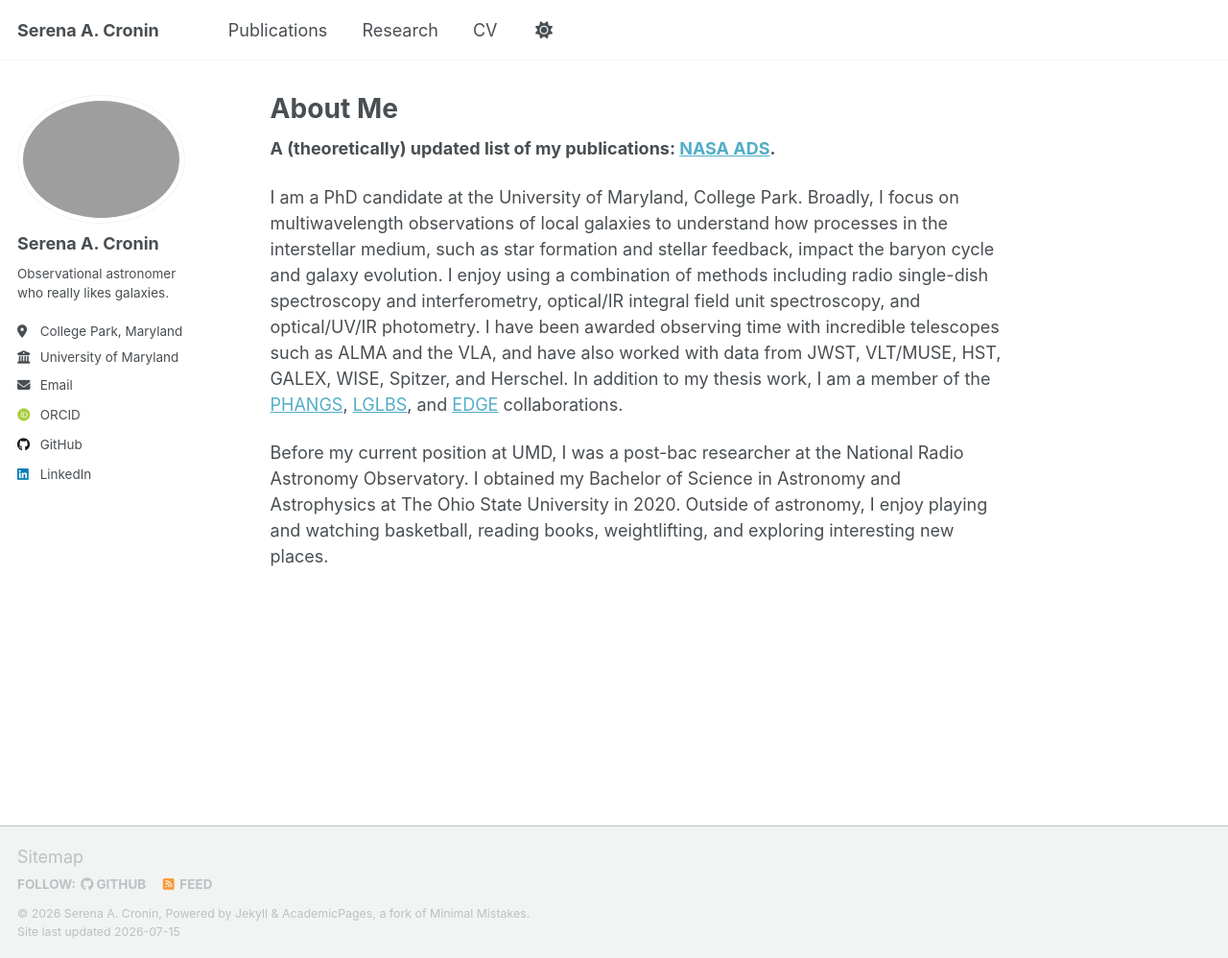
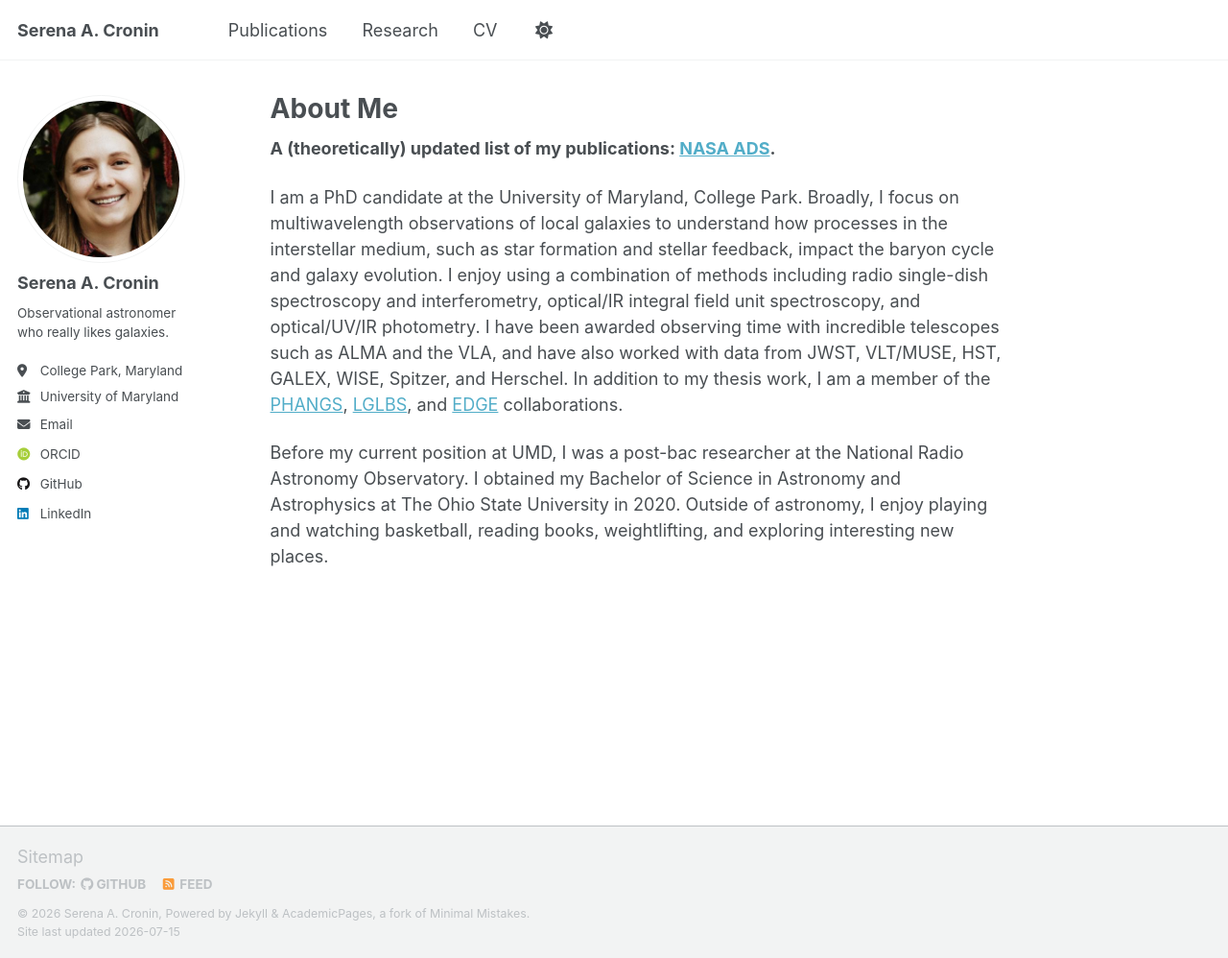
Before and after one commit to serenacronin/serenacronin.github.io, a Jekyll site: the page built from _pages/about.md, in a window 1280 px wide and 998 px high. Shown: the whole window at 96% size. Built offline with Jekyll 4.4.1, drawn with Linux system fonts in a browser that asks for light colours; some web fonts are replaced; a script that is not in the unit is left out.

Commit message:
Fix avatar file extension in config
Updated avatar file extension from .jpeg to .jpg.

```diff
--- a/_config.yml
+++ b/_config.yml
@@ -19,7 +19,7 @@ repository: "serenacronin.github.io"
 
 # Site Author
 author:
-  avatar: "serenaacronin-2.jpeg"
+  avatar: "serenaacronin-2.jpg"
   name: "Serena A. Cronin"
   #pronouns: "she/they"
   bio: "Observational astronomer <br> who really likes galaxies."
```
